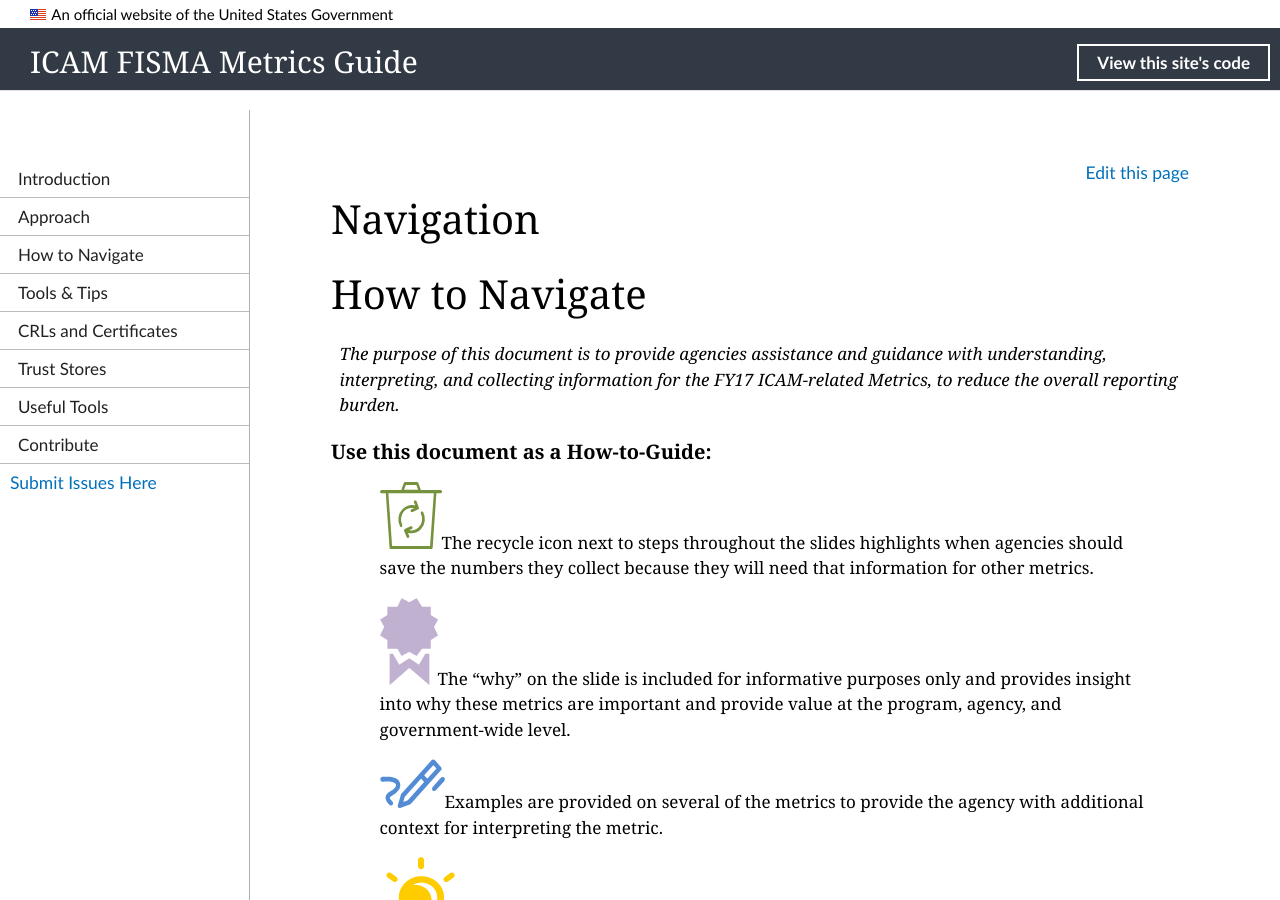
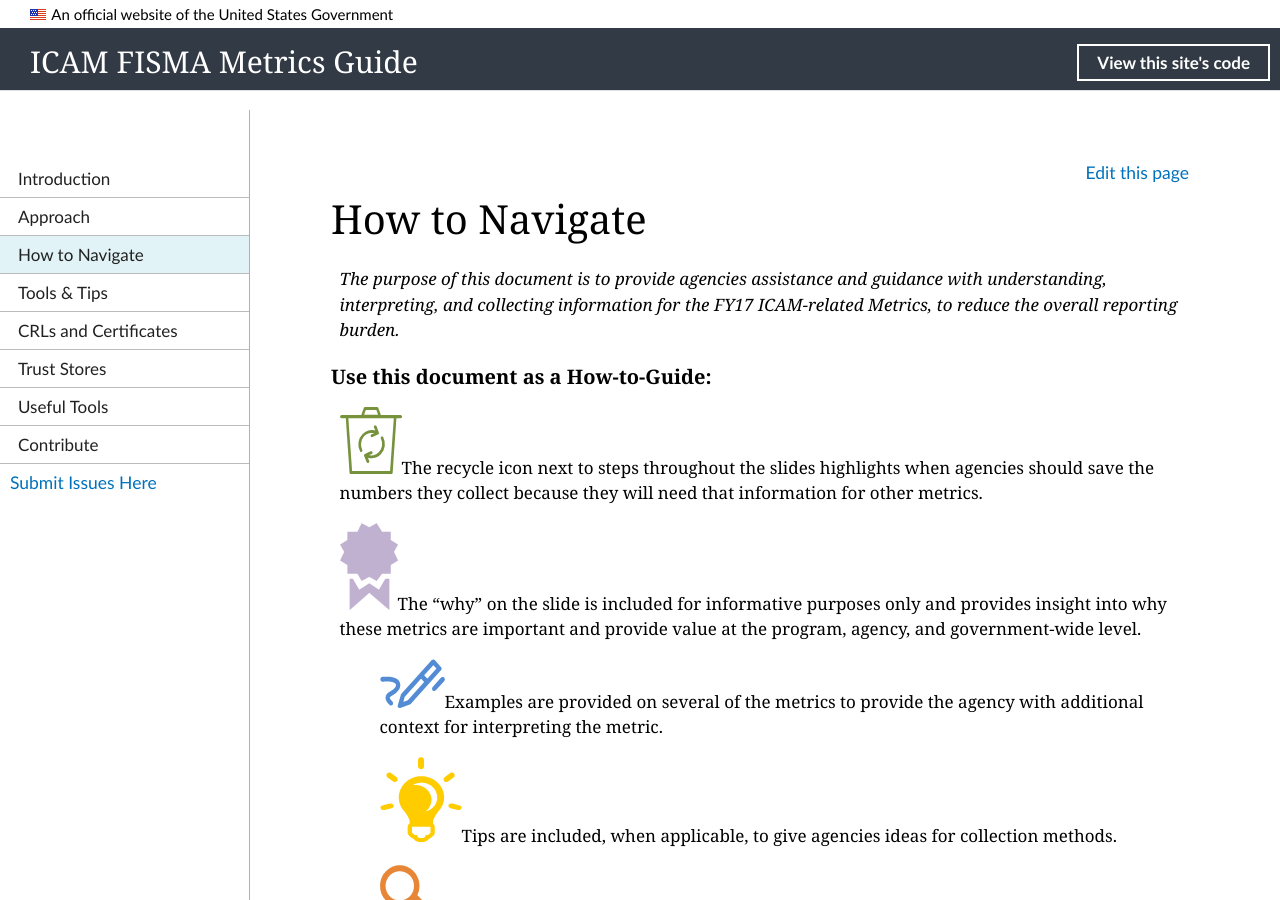
Before and after one commit to GSA/icam-fisma, a Jekyll site: the page built from pages/navigation.md, in a window 1280 px wide and 900 px high. Built offline with Jekyll 4.4.1, drawn with Linux system fonts in a browser that asks for light colours; nearby versions of some CDN libraries.

Commit message:
Update navigation.md

```diff
--- a/pages/navigation.md
+++ b/pages/navigation.md
@@ -1,15 +1,14 @@
 ---
 layout: default
-title: Navigation
+title: How to Navigate
 permalink: /navigation
 ---
-# How to Navigate
 *The purpose of this document is to provide agencies assistance and guidance with understanding, interpreting, and collecting information for the FY17 ICAM-related Metrics, to reduce the overall reporting burden.*
 ### Use this document as a How-to-Guide:
 
->![Recycle logo](img/recycle.png)The recycle icon next to steps throughout the slides highlights when agencies should save the numbers they collect because they will need that information for other metrics.
+![Recycle logo](img/recycle.png)The recycle icon next to steps throughout the slides highlights when agencies should save the numbers they collect because they will need that information for other metrics.
 
->![Ribbon logo](img/ribbon.png)The “why” on the slide is included for informative purposes only and provides insight into why these metrics are important and provide value at the program, agency, and government-wide level.
+![Ribbon logo](img/ribbon.png)The “why” on the slide is included for informative purposes only and provides insight into why these metrics are important and provide value at the program, agency, and government-wide level.
 
 >![Pencil logo](img/pencil.png)Examples are provided on several of the metrics to provide the agency with additional context for interpreting the metric.
 
```
